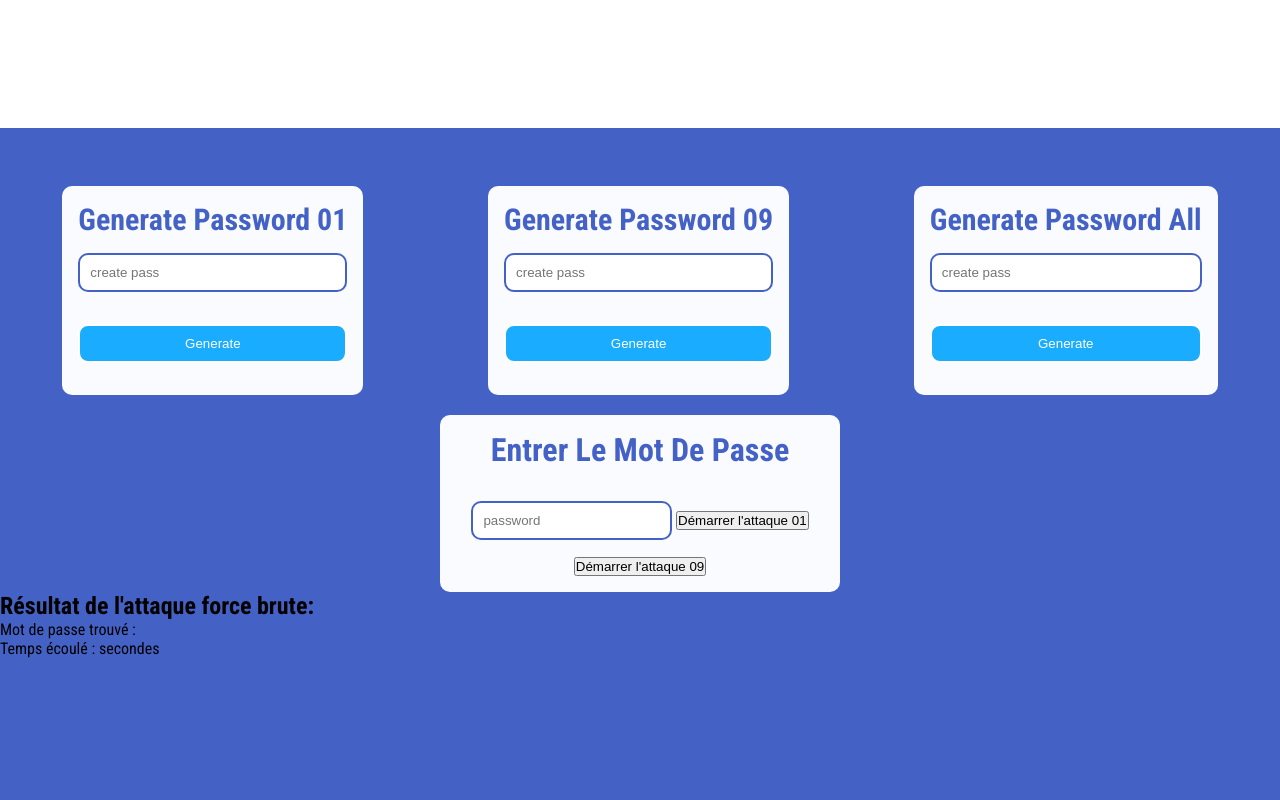
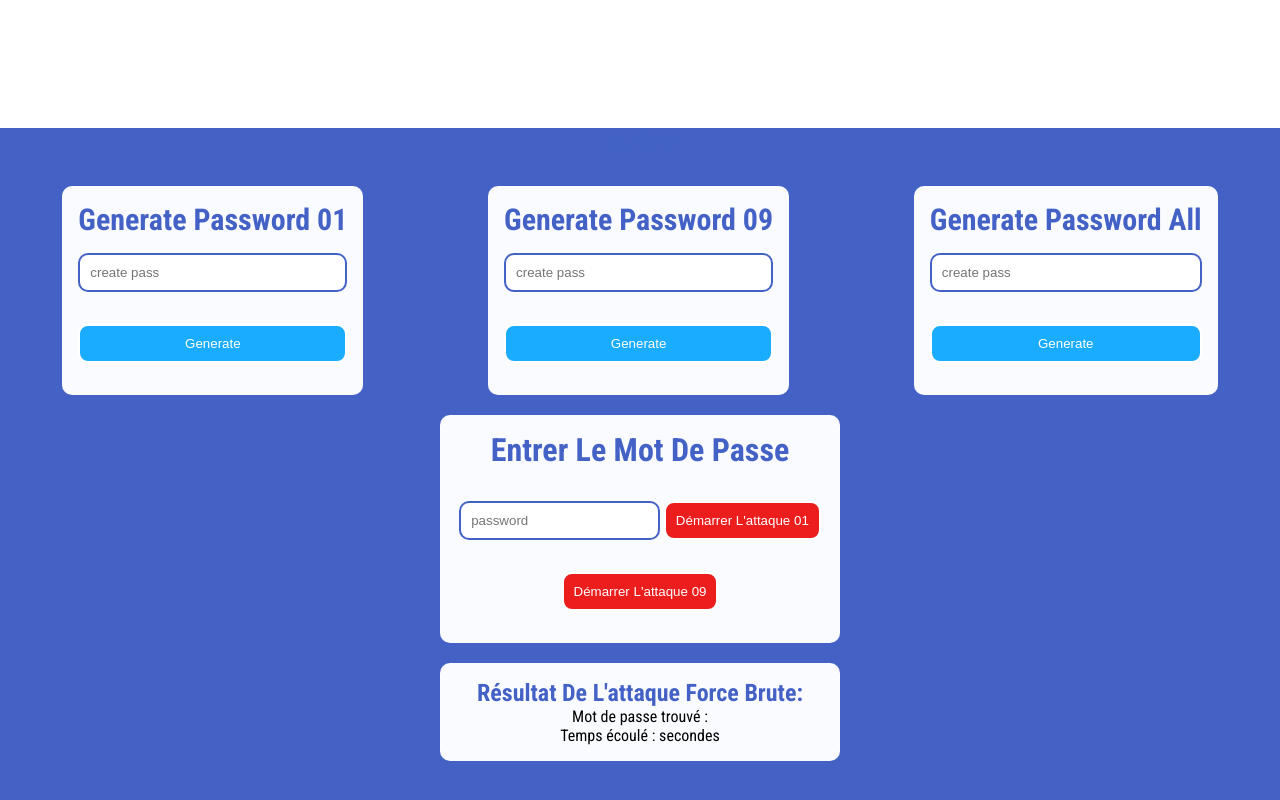
Before and after one commit to farouk1602/Cryptographie-, a website: page main.html in a window 1280 px wide. Shown: the part 1472-2272 px from the top of the page. Drawn offline with Linux system fonts and the light colour scheme.

Commit message:
Add files via upload

```diff
--- a/public/css/main1.css
+++ b/public/css/main1.css
@@ -375,8 +375,36 @@ body .container .home a:hover {
   border: 2px solid #4462c6;
 }
 
+.part3 .input-password button {
+  padding: 10px;
+  margin: 1rem 0;
+  border-radius: 10px;
+  background-color: #EB1D1D;
+  color: white;
+  text-transform: capitalize;
+  border: 2px solid white;
+}
+
 .hidden {
   display: none;
   width: 0;
   height: 0;
 }
+
+.part3 .attack .premier .forcebrute-attack{
+  background-color: #fafbff;
+  display: flex;
+  flex-direction: column;
+  margin: auto;
+  max-width: 400px;
+  margin-top: 20px;
+  padding: 1rem;
+  text-align: center;
+  border-radius: 10px;
+  transition: 0.5s;
+}
+
+.part3 .attack .premier .forcebrute-attack h2 {
+  text-transform: capitalize;
+  color: #4462c6;
+}
```
